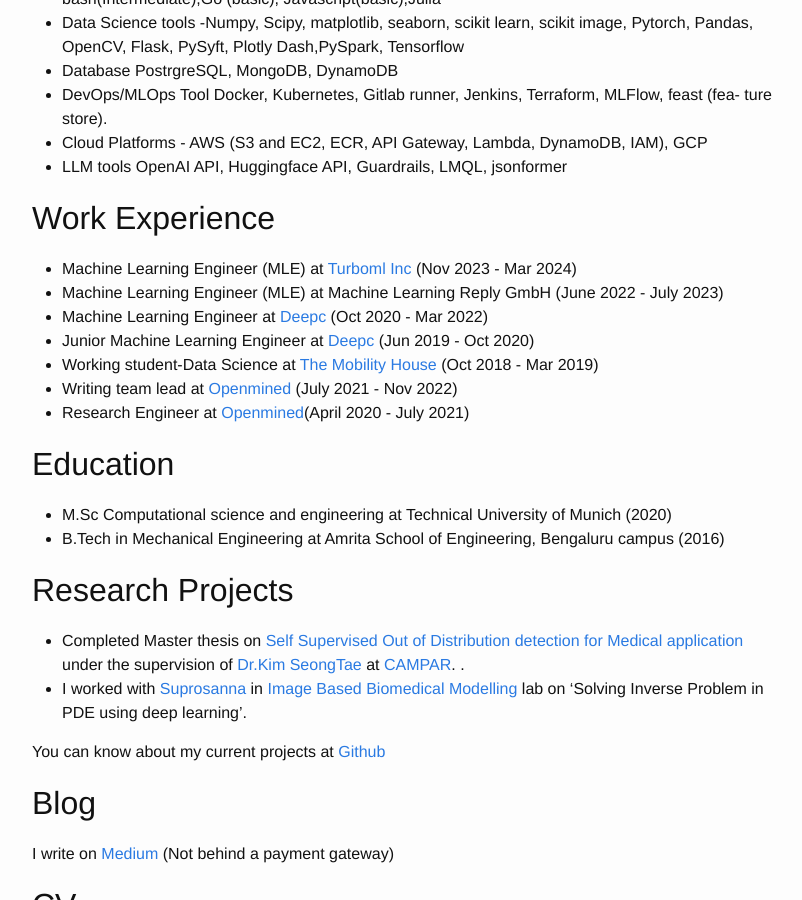
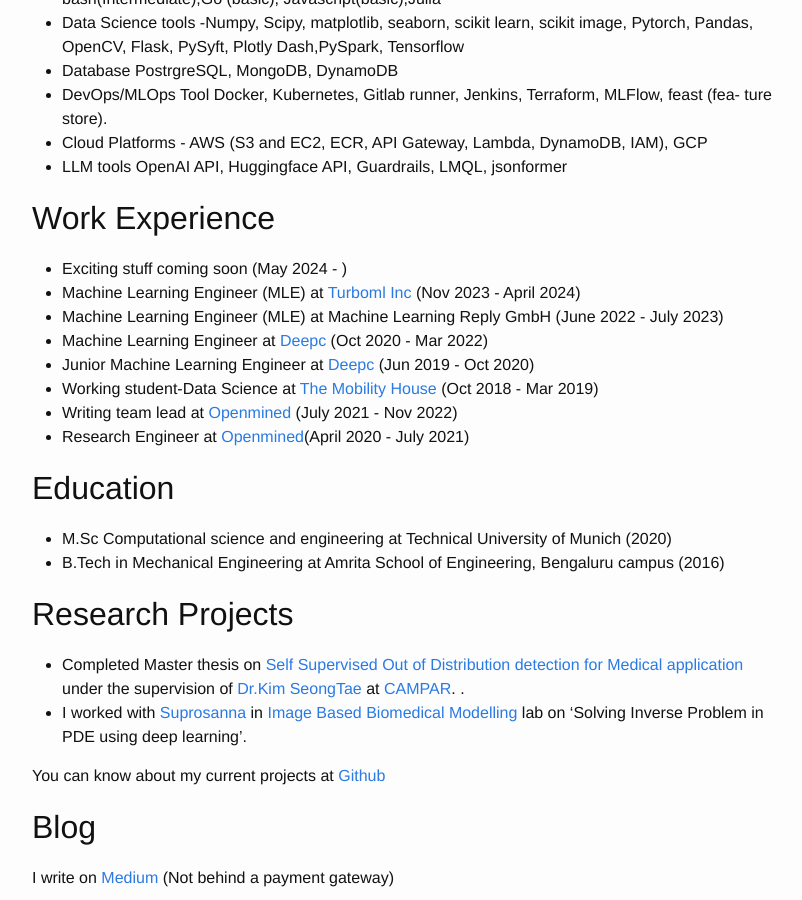
Before and after one commit to AbinavRavi/AbinavRavi.github.io, a Jekyll site: the page built from about.md, in a window 1280 px wide and 900 px high, scrolled down 477 px. Shown: the whole window, without its empty margins (238-1040 px from the left). Built offline with Jekyll 4.4.1, drawn with Linux system fonts in a browser that asks for light colours; nearby versions of some CDN libraries.

Commit message:
modified about me page

```diff
--- a/about.md
+++ b/about.md
@@ -20,7 +20,8 @@ ture store).
 - LLM tools OpenAI API, Huggingface API, Guardrails, LMQL, jsonformer
 
 ## Work Experience
-* Machine Learning Engineer (MLE) at [Turboml Inc](https://turboml.com) (Nov 2023 - Mar 2024)
+* Exciting stuff coming soon (May 2024 - )
+* Machine Learning Engineer (MLE) at [Turboml Inc](https://turboml.com) (Nov 2023 - April 2024)
 * Machine Learning Engineer (MLE) at Machine Learning Reply GmbH (June 2022 - July 2023)
 * Machine Learning Engineer at [Deepc](https://deepc.ai/) (Oct 2020 - Mar 2022)
 * Junior Machine Learning Engineer at [Deepc](https://deepc.ai/) (Jun 2019 - Oct 2020)
```
